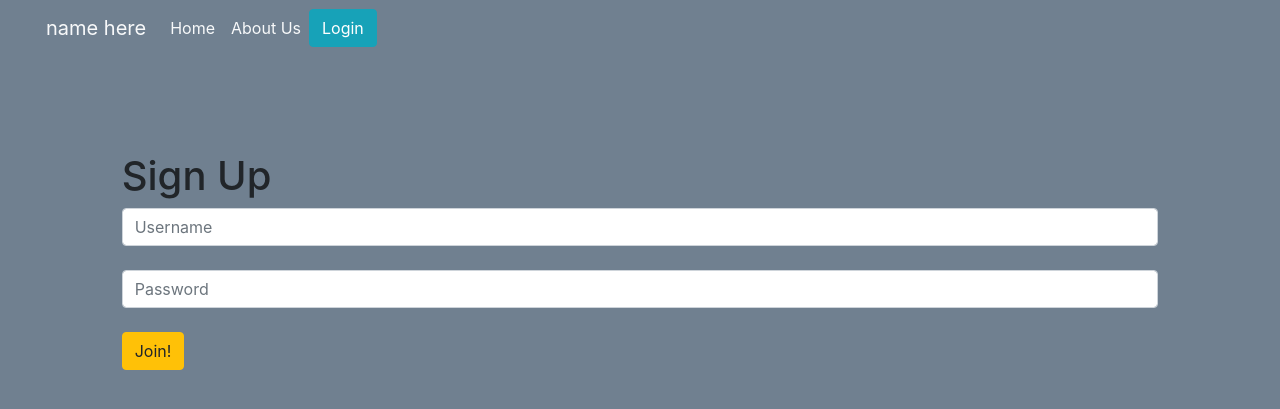
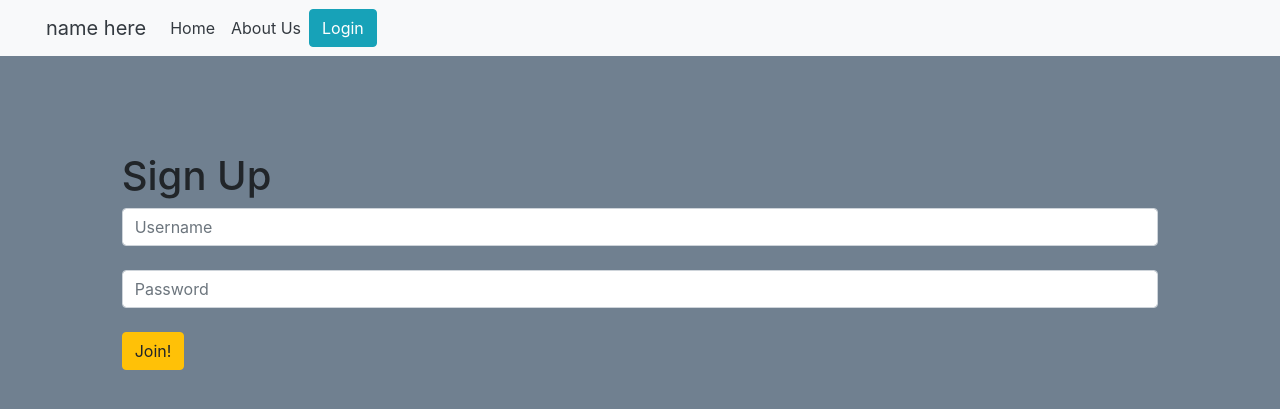
Before and after one commit to notskiing/CAC2024, a Flask app: page /register in a window 1280 px wide. Shown: the top 409 px of the page. Run offline with Flask 3, Linux system fonts and the light colour scheme.

Commit message:
added navbar to both register and login pages

```diff
--- a/templates/register.html
+++ b/templates/register.html
@@ -20,10 +20,10 @@
 </head>
 
 <body>
-    <div class="container-fluid">
-        <nav class="navbar navbar-expand-lg bg-body-tertiary">
+    <div class="container-fluid bg-light">
+        <nav class="navbar navbar-expand-lg bg-body-tertiary bg-light">
             <div class="container-fluid">
-                <a class="navbar-brand text-light" href="/">name here</a>
+                <a class="navbar-brand text-dark" href="/">name here</a>
                 <button class="navbar-toggler" type="button" data-bs-toggle="collapse"
                     data-bs-target="#navbarSupportedContent" aria-controls="navbarSupportedContent" aria-expanded="false"
                     aria-label="Toggle navigation">
@@ -32,10 +32,10 @@
                 <div class="collapse navbar-collapse" id="navbarSupportedContent">
                     <ul class="navbar-nav me-auto mb-2 mb-lg-0">
                         <li class="nav-item">
-                            <a class="nav-link active text-light" aria-current="page" href="/">Home</a>
+                            <a class="nav-link active text-dark" aria-current="page" href="/">Home</a>
                         </li>
                         <li class="nav-item">
-                            <a class="nav-link text-light" href="/about">About Us</a>
+                            <a class="nav-link text-dark" href="/about">About Us</a>
                         </li>
                         <!-- <li class="nav-item dropdown">
                             <a class="nav-link dropdown-toggle" href="#" role="button" data-bs-toggle="dropdown"
```
Also changed, not shown: templates/login.html (+38 -0 lines).
